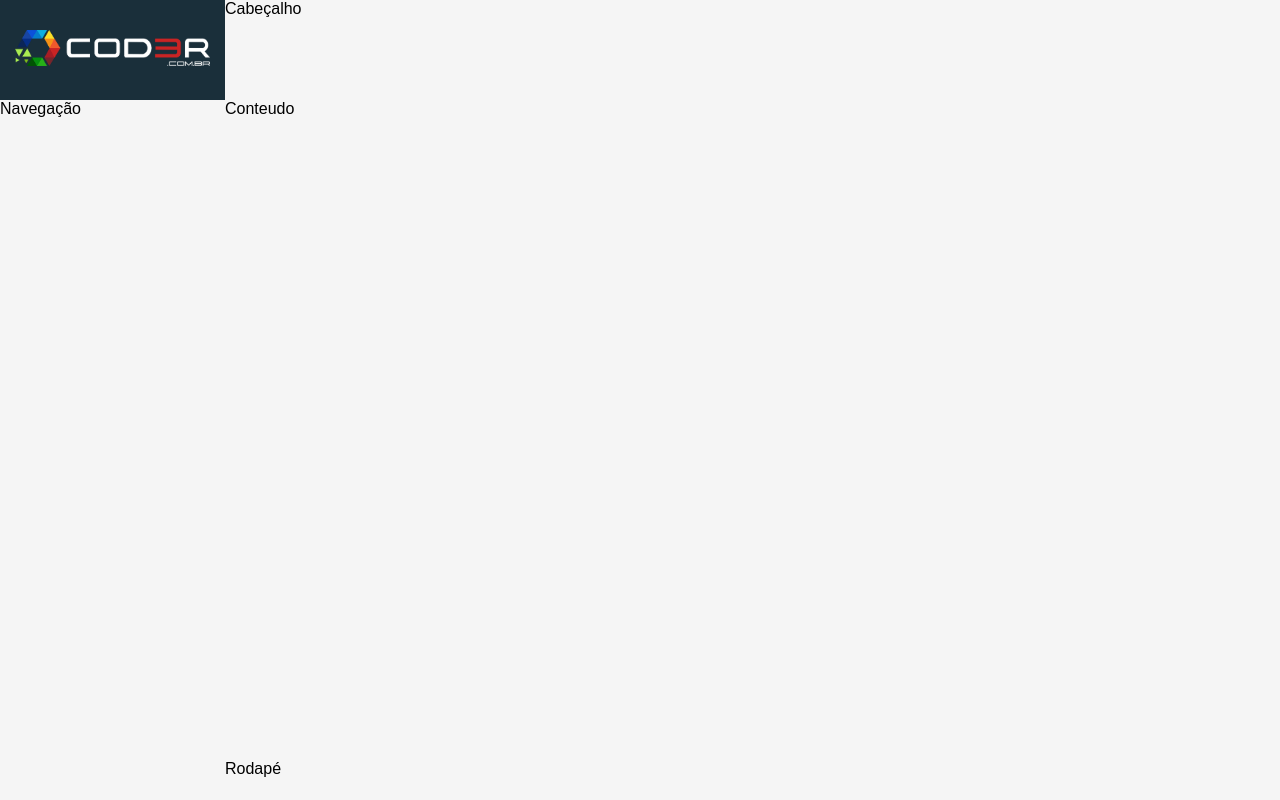
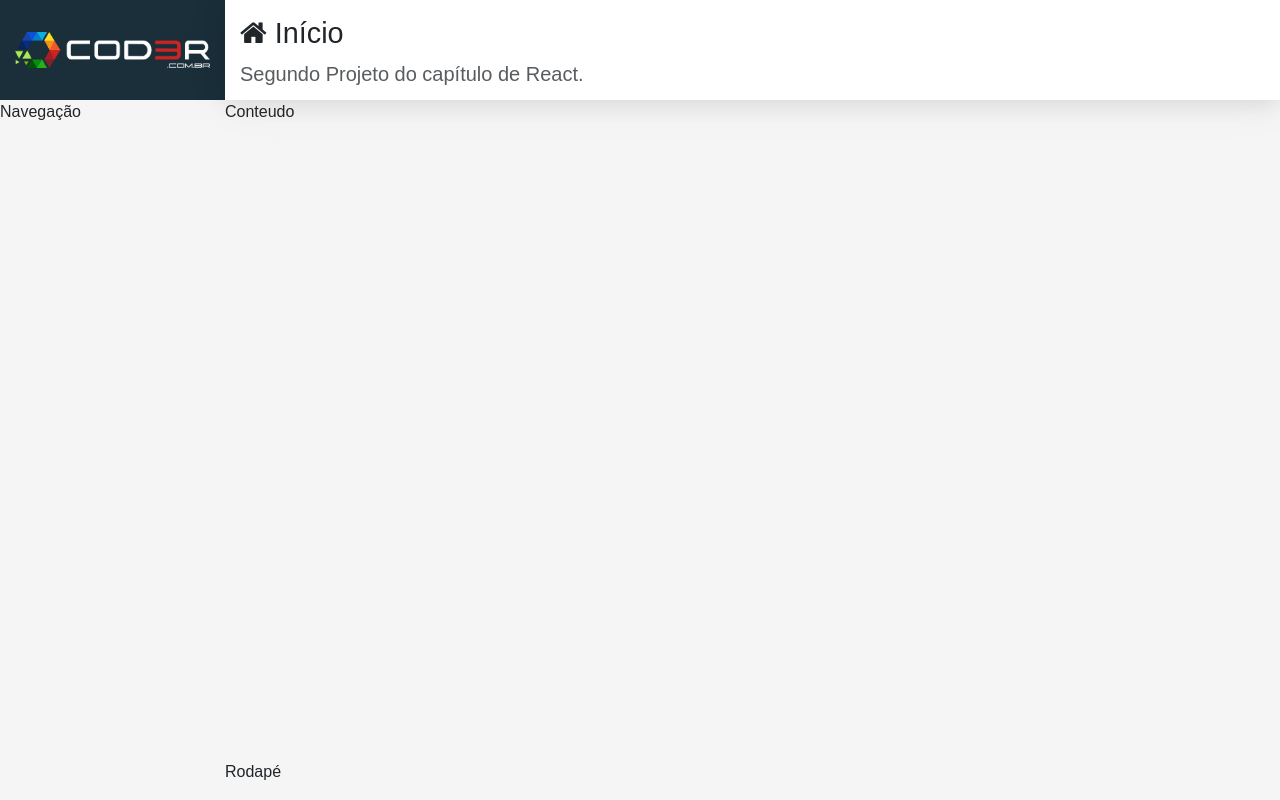
Before and after one commit to diogo-lima-flooxai/crud-project, a React (Create React App) app in the folder frontend/: page / in a window 1280 px wide. Built offline with nearby package versions, Linux system fonts and the light colour scheme.

Commit message:
feat: add header component

```diff
--- a/frontend/src/components/template/Header.css
+++ b/frontend/src/components/template/Header.css
@@ -0,0 +1,11 @@
+.header.header {
+  background-color: #fff;
+  padding: 0px 15px;
+  overflow: hidden;
+  white-space: nowrap;
+  box-shadow: var(--shadow);
+}
+
+.header.header h1 {
+  font-size: 1.8em;
+}
--- a/frontend/src/components/template/Header.jsx
+++ b/frontend/src/components/template/Header.jsx
@@ -2,6 +2,9 @@
 import React from 'react'
 
 export default props =>
-  <header className="header">
-    Cabeçalho
+  <header className="header d-nonde d-sm-flex flex-column">
+    <h1 className="mt-3">
+      <i className={`fa fa-${props.icon}`}></i> {props.title}
+    </h1>
+    <p className='lead text-muted'>{props.subtitle}</p>
   </header>
--- a/frontend/src/components/template/Main.jsx
+++ b/frontend/src/components/template/Main.jsx
@@ -4,7 +4,7 @@
 
 export default props =>
   <React.Fragment>
-    <Header />
+    <Header {...props} />
     <main className='content'>
       Conteudo
     </main>
--- a/frontend/src/main/App.jsx
+++ b/frontend/src/main/App.jsx
@@ -1,3 +1,5 @@
+import 'bootstrap/dist/css/bootstrap.min.css'
+import 'font-awesome/css/font-awesome.min.css'
 import './App.css'
 import React from 'react'
 
@@ -10,6 +12,7 @@
   <div className='app'>
     <Logo />
     <Nav />
-    <Main />
+    <Main icon="home" title="Início"
+      subtitle="Segundo Projeto do capítulo de React." />
     <Footer />
   </div>
```
